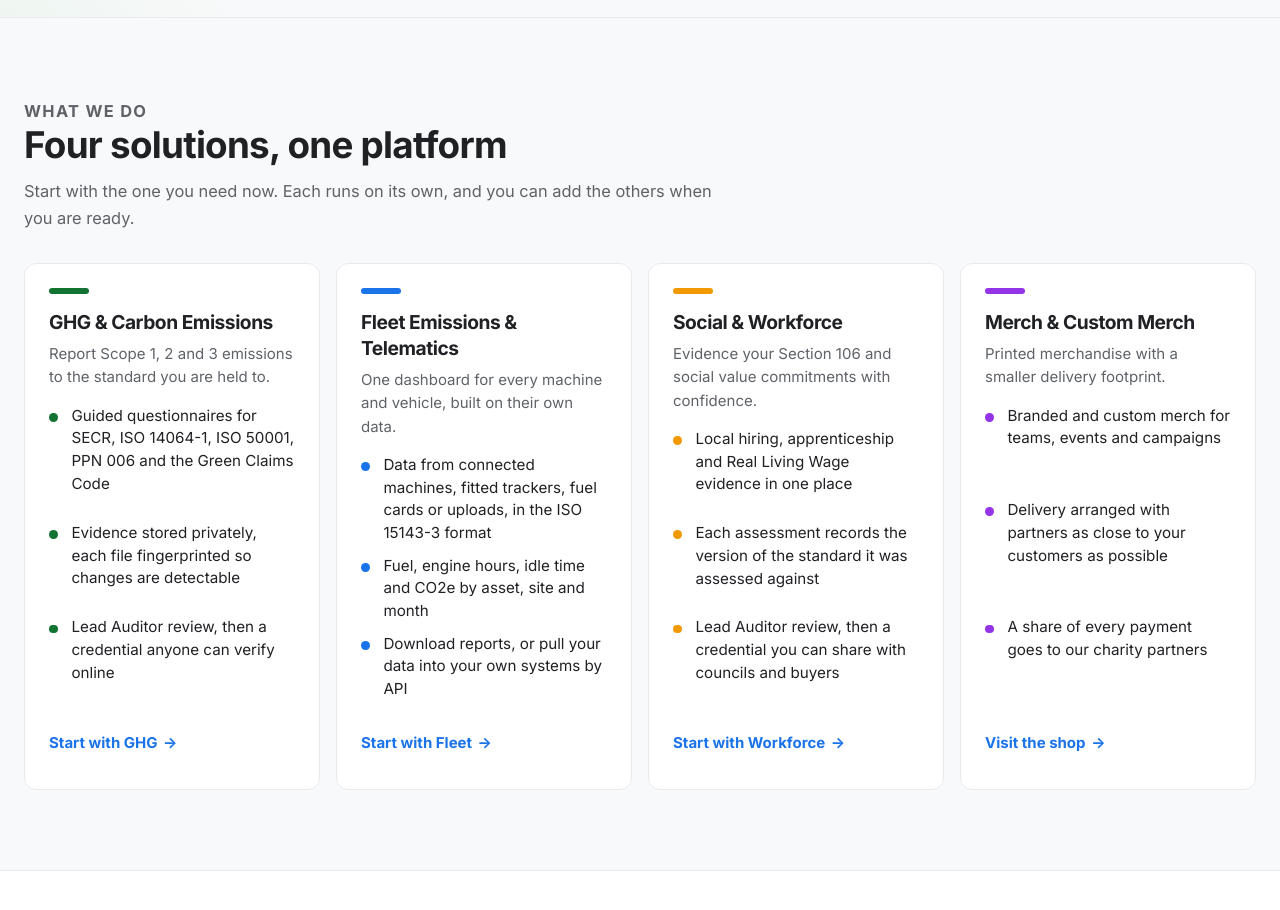
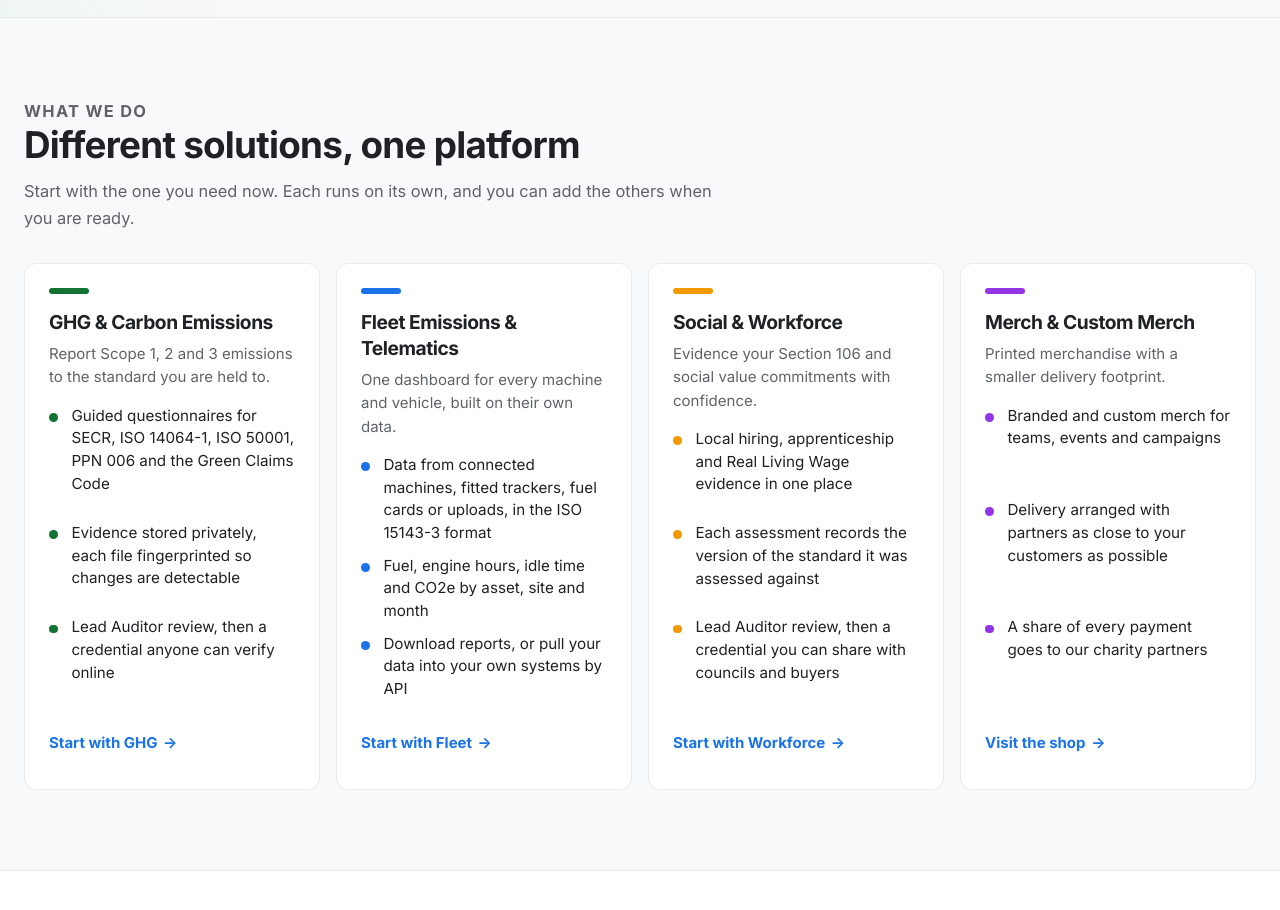
Before and after one commit to stevegee1/ghg_app, a React (Vite) app: page / in a window 1280 px wide. Shown: the part 780-1690 px from the top of the page. Built offline with nearby package versions, Linux system fonts and the light colour scheme; no server answers; a web font is replaced by a local one.

Commit message:
fix: frontend copywriting

```diff
--- a/src/components/landing/SolutionsSection.tsx
+++ b/src/components/landing/SolutionsSection.tsx
@@ -68,7 +68,7 @@ export const SolutionsSection: React.FC<{ charityShare: string | null }> = ({ ch
       <div className="container-x">
         <header className="landing-section-head">
           <p className="landing-eyebrow">What we do</p>
-          <h2 id="solutions-title">Four solutions, one platform</h2>
+          <h2 id="solutions-title">Different solutions, one platform</h2>
           <p>Start with the one you need now. Each runs on its own, and you can add the others when you are ready.</p>
         </header>
         <div className="landing-solutions">
```
